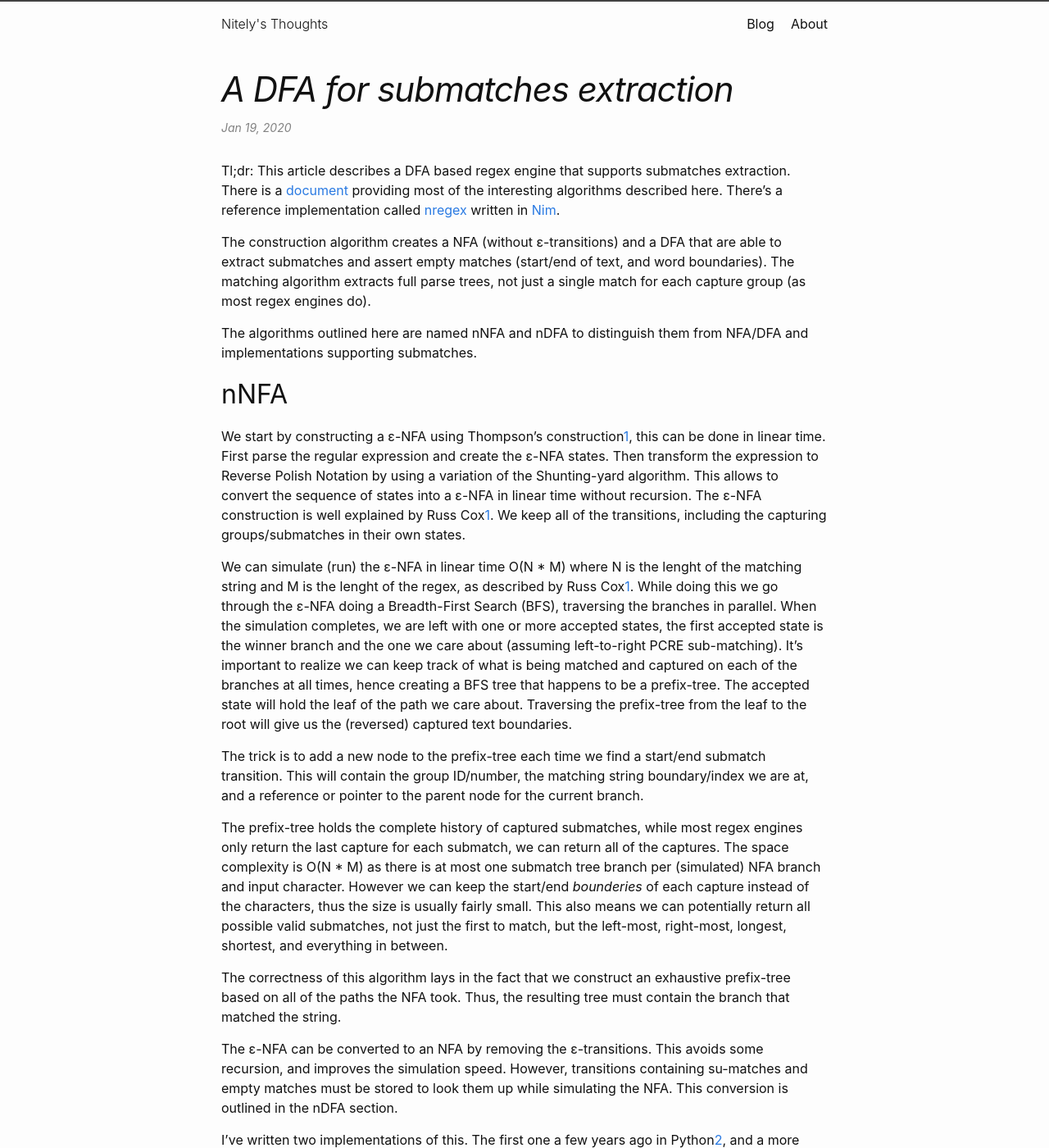
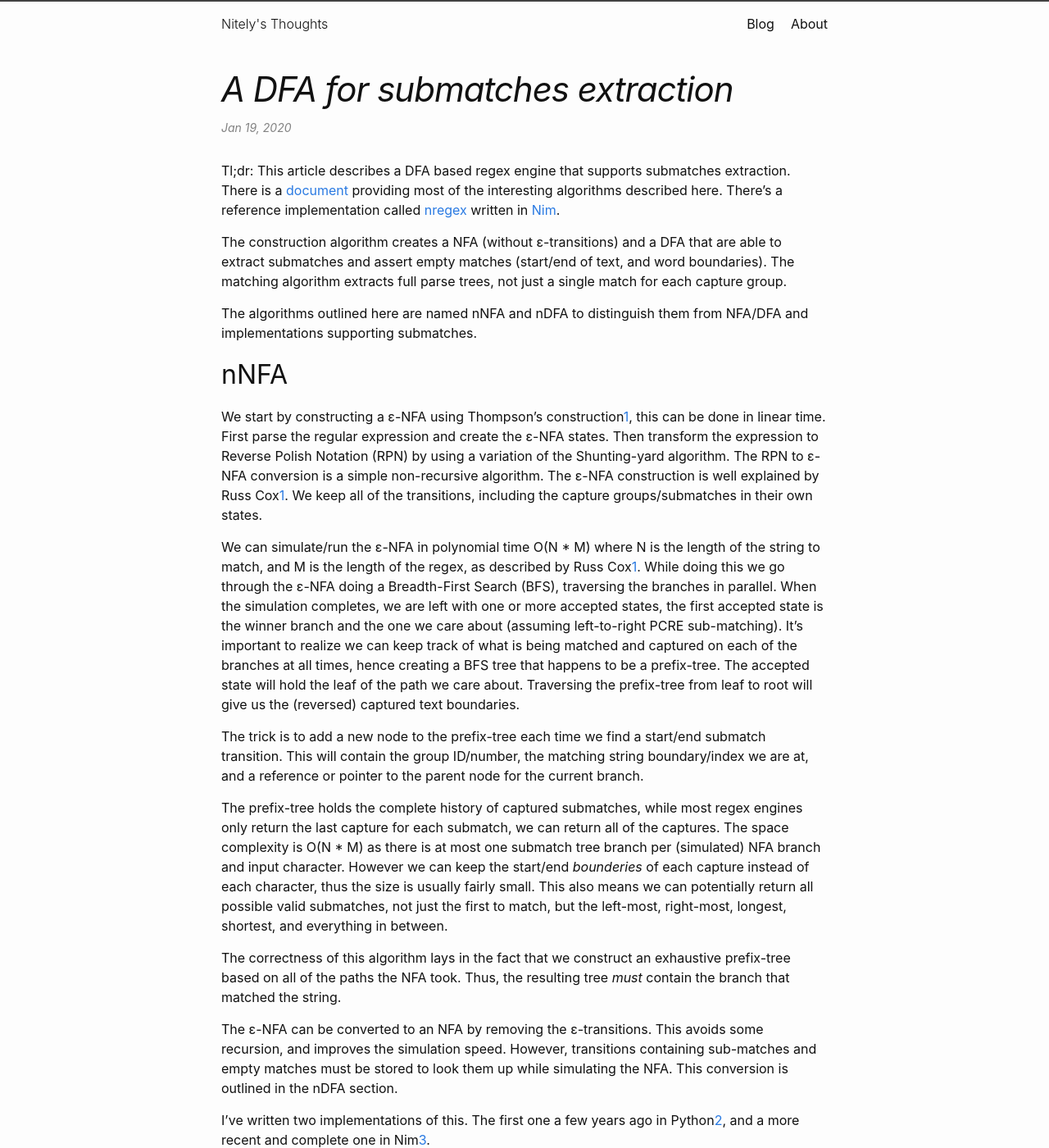
Before and after one commit to nitely/nitely.github.io, a Jekyll site: the page built from _posts/2020-01-19-a-dfa-for-submatches-extraction.markdown, in a window 1280 px wide and 1400 px high. Shown: the whole window at 82% size. Built offline with Jekyll 4.4.1, drawn with Linux system fonts in a browser that asks for light colours; some of the changed text lies outside the part shown.

Commit message:
revision

```diff
--- a/_posts/2020-01-19-a-dfa-for-submatches-extraction.markdown
+++ b/_posts/2020-01-19-a-dfa-for-submatches-extraction.markdown
@@ -6,43 +6,44 @@ date: 2020-01-19 08:10:00 -0300
 
 Tl;dr: This article describes a DFA based regex engine that supports submatches extraction. There is a [document](https://nitely.github.io/assets/jan_2020_dfa_submatches_extraction.pdf) providing most of the interesting algorithms described here. There's a reference implementation called [nregex](https://github.com/nitely/nregex) written in [Nim](https://nim-lang.org/).
 
-The construction algorithm creates a NFA (without ε-transitions) and a DFA that are able to extract submatches and assert empty matches (start/end of text, and word boundaries). The matching algorithm extracts full parse trees, not just a single match for each capture group (as most regex engines do).
+The construction algorithm creates a NFA (without ε-transitions) and a DFA that are able to extract submatches and assert empty matches (start/end of text, and word boundaries). The matching algorithm extracts full parse trees, not just a single match for each capture group.
 
 The algorithms outlined here are named nNFA and nDFA to distinguish them from NFA/DFA and implementations supporting submatches.
 
 ## nNFA
 
-We start by constructing a ε-NFA using Thompson's construction[1], this can be done in linear time. First parse the regular expression and create the ε-NFA states. Then transform the expression to Reverse Polish Notation by using a variation of the Shunting-yard algorithm. This allows to convert the sequence of states into a ε-NFA in linear time without recursion. The ε-NFA construction is well explained by Russ Cox[1]. We keep all of the transitions, including the capturing groups/submatches in their own states.
+We start by constructing a ε-NFA using Thompson's construction[1], this can be done in linear time. First parse the regular expression and create the ε-NFA states. Then transform the expression to Reverse Polish Notation (RPN) by using a variation of the Shunting-yard algorithm. The RPN to ε-NFA conversion is a simple non-recursive algorithm. The ε-NFA construction is well explained by Russ Cox[1]. We keep all of the transitions, including the capture groups/submatches in their own states.
 
-We can simulate (run) the ε-NFA in linear time O(N * M) where N is the lenght of the matching string and M is the lenght of the regex, as described by Russ Cox[1]. While doing this we go through the ε-NFA doing a Breadth-First Search (BFS), traversing the branches in parallel. When the simulation completes, we are left with one or more accepted states, the first accepted state is the winner branch and the one we care about (assuming left-to-right PCRE sub-matching). It's important to realize we can keep track of what is being matched and captured on each of the branches at all times, hence creating a BFS tree that happens to be a prefix-tree. The accepted state will hold the leaf of the path we care about. Traversing the prefix-tree from the leaf to the root will give us the (reversed) captured text boundaries.
+We can simulate/run the ε-NFA in polynomial time O(N * M) where N is the length of the string to match, and M is the length of the regex, as described by Russ Cox[1]. While doing this we go through the ε-NFA doing a Breadth-First Search (BFS), traversing the branches in parallel. When the simulation completes, we are left with one or more accepted states, the first accepted state is the winner branch and the one we care about (assuming left-to-right PCRE sub-matching). It's important to realize we can keep track of what is being matched and captured on each of the branches at all times, hence creating a BFS tree that happens to be a prefix-tree. The accepted state will hold the leaf of the path we care about. Traversing the prefix-tree from leaf to root will give us the (reversed) captured text boundaries.
 
 The trick is to add a new node to the prefix-tree each time we find a start/end submatch transition. This will contain the group ID/number, the matching string boundary/index we are at, and a reference or pointer to the parent node for the current branch.
 
-The prefix-tree holds the complete history of captured submatches, while most regex engines only return the last capture for each submatch, we can return all of the captures. The space complexity is O(N * M) as there is at most one submatch tree branch per (simulated) NFA branch and input character. However we can keep the start/end *bounderies* of each capture instead of the characters, thus the size is usually fairly small. This also means we can potentially return all possible valid submatches, not just the first to match, but the left-most, right-most, longest, shortest, and everything in between.
+The prefix-tree holds the complete history of captured submatches, while most regex engines only return the last capture for each submatch, we can return all of the captures. The space complexity is O(N * M) as there is at most one submatch tree branch per (simulated) NFA branch and input character. However we can keep the start/end *bounderies* of each capture instead of each character, thus the size is usually fairly small. This also means we can potentially return all possible valid submatches, not just the first to match, but the left-most, right-most, longest, shortest, and everything in between.
 
-The correctness of this algorithm lays in the fact that we construct an exhaustive prefix-tree based on all of the paths the NFA took. Thus, the resulting tree must contain the branch that matched the string.
+The correctness of this algorithm lays in the fact that we construct an exhaustive prefix-tree based on all of the paths the NFA took. Thus, the resulting tree *must* contain the branch that matched the string.
 
-The ε-NFA can be converted to an NFA by removing the ε-transitions. This avoids some recursion, and improves the simulation speed. However, transitions containing su-matches and empty matches must be stored to look them up while simulating the NFA. This conversion is outlined in the nDFA section.
+The ε-NFA can be converted to an NFA by removing the ε-transitions. This avoids some recursion, and improves the simulation speed. However, transitions containing sub-matches and empty matches must be stored to look them up while simulating the NFA. This conversion is outlined in the nDFA section.
 
 I've written two implementations of this. The first one a few years ago in Python[2], and a more recent and complete one in Nim[3].
 
 
 ## nDFA
 
-DFA's merge (ε-)NFA's parallel states into single states, while constructing an automata that accepts the same input. This removes all the ε-transitions such as submatches, empty matches, repetitions, and alternations. However, we can keep a set/subset of the NFA transitions and use them to contruct the submatches prefix-tree while executing the DFA.
+DFAs merge (ε-)NFAs parallel states into single states, while constructing an automata that accepts the same input. The classical conversion removes all the ε-transitions such as submatches, empty matches/zero-match assertions, repetitions, and alternations. However, we can keep a set/subset of the NFA transitions, and use them to contruct the submatches prefix-tree while executing the DFA.
 
 The nDFA construction is as follows:
 
-* Linearize the expression such as each letter in the expression E is unique in the expression E'.
-* Convert the expression E' to ε-NFA using Thompson's construction.
-* Convert the ε-NFA to NFA removing the ε-transitions T by computing the ε-closure on each state. Construct a set T' containing transitions for each state and their ε-closure. Keep ε-transitions of submatches and empty matches, and merge them together if they are adjacent.
-* Convert the NFA to DFA using Powerset construction[3], and (optionally) minimize it.
-* Execute the DFA on a given input text, and construct the submatches prefix-tree following the T' transitions for each state of the DFA.
-* Construct the matched text boundaries set by traversing the prefix-tree from the accepted state/branch to the root.
+* Linearize the expression such as each letter in the expression `E` is unique in the expression `E'`.
+* Convert the expression `E'` to `ε-NFA` using Thompson's construction.
+* Convert the `ε-NFA` to `NFA` removing the ε-transitions `T` by computing the ε-closure on each state.
+  Construct a set `T'` containing transitions for each state and their ε-closure. Keep ε-transitions of submatches and empty matches, and merge them together if they are adjacent.
+* Convert the `NFA` to `DFA` using Powerset construction[3], and (optionally) minimize it.
+* Run the `DFA` on a given input text, and construct the submatches prefix-tree following the `T'` transitions for each state of the `DFA`. Test the zero-match assertions as well.
+* Construct the matched text boundaries set by traversing the prefix-tree from the first accepted state/branch to the root. If there is no accepted state a zero-match assertion failed to match.
 
 The meat of the algorithm is the ε-transitions removal and storage of interesting transitions, and the matching modification to construct the prefix-tree. The rest are known unmodified algorithms.
 
-The NFA construction takes linear time in the number of states and transitions. The DFA construction takes exponential time[5]. The DFA execution takes O(N * M) in the lenght of the input text and the number of NFA transitions. However, it takes linear time if the regex does not contain submatches and empty matches, as the NFA transitions can be skipped.
+The NFA construction takes linear time in the number of states and transitions. The DFA construction takes exponential time[5]. The DFA execution takes O(N * M) in the length of the input text and the number of NFA transitions. However, it takes linear time if the regex does not contain submatches and empty matches, as the NFA transitions can be skipped.
 
 The DFA supports all of the NFA features. Since we map DFA states to NFA transitions, we are implicitly simulating the NFA, so the solution is as correct as the NFA simulation. Unlike some DFA implementations supporting submatches, we don't need to handle edge cases, it's a general solution.
 
```
Also changed, not shown: other parts of _posts/2020-01-19-a-dfa-for-submatches-extraction.markdown (+5 -5 lines).
